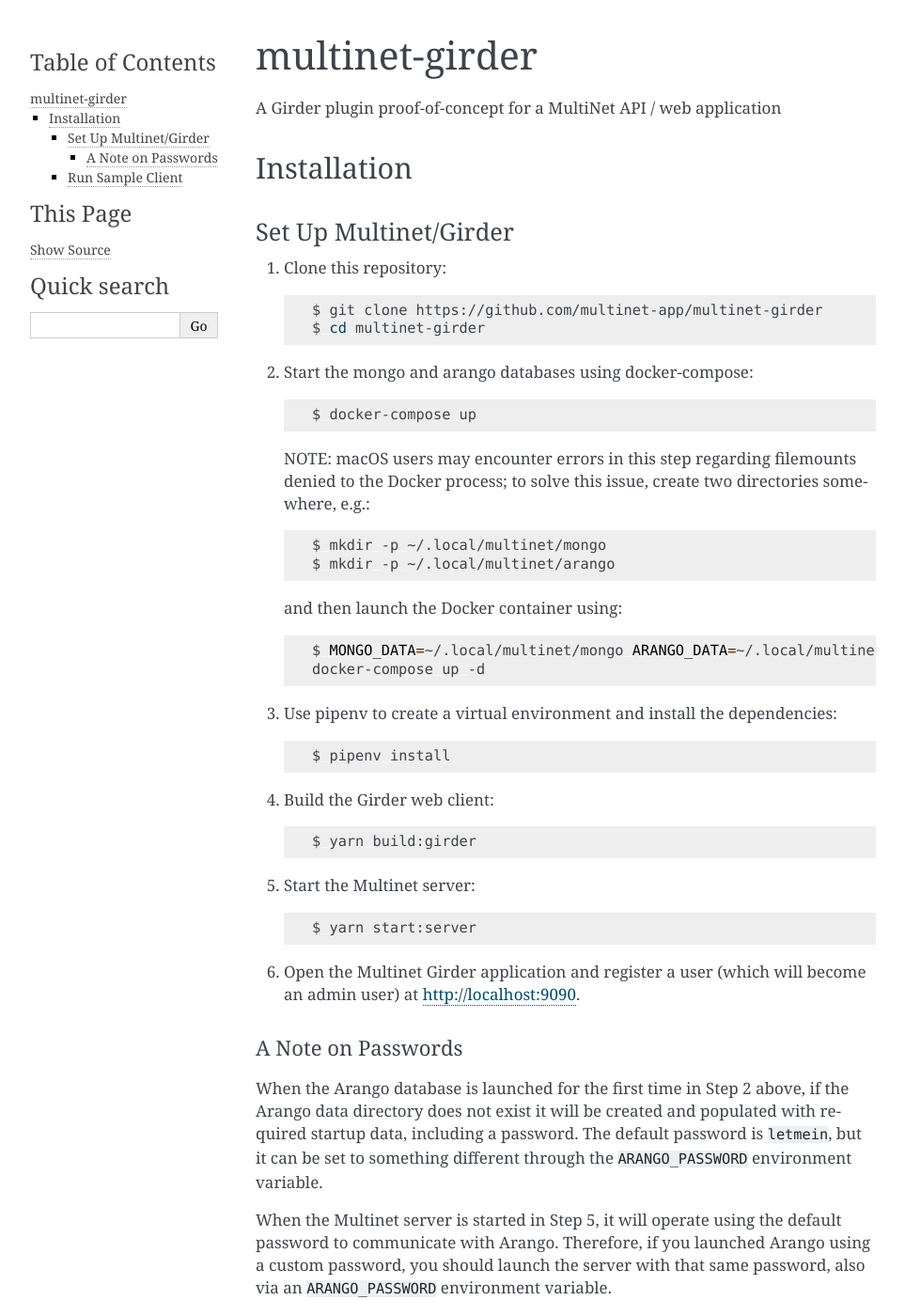
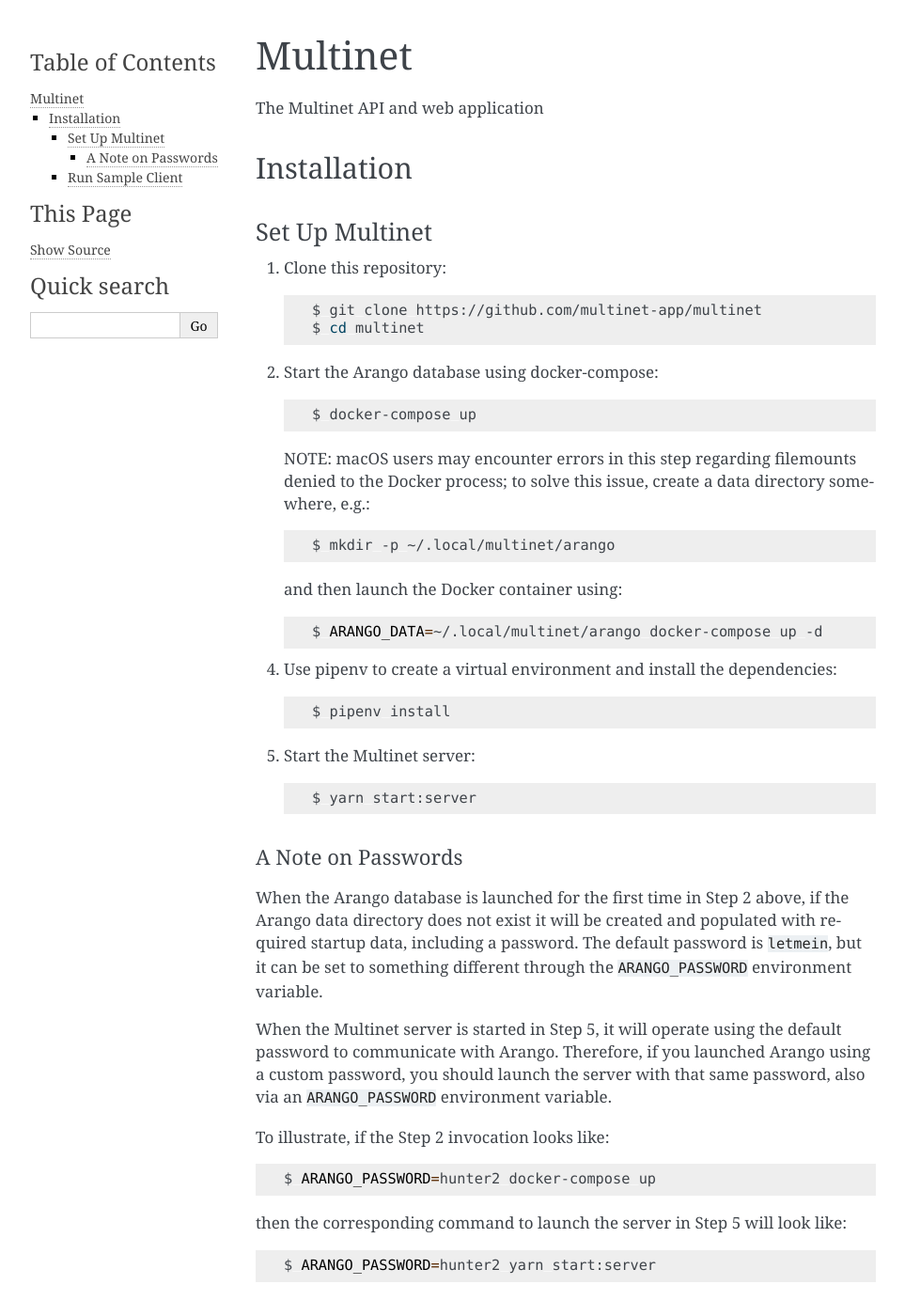
Before and after one commit to multinet-app/multinet-server, a Sphinx documentation site: the page built from docs/installation.rst, in a window 1280 px wide and 1400 px high. Shown: the whole window at 94% size, without its empty margins (148-1111 px from the left). Built offline with Sphinx 7.4.7, drawn with Linux system fonts in a browser that asks for light colours; some of the changed text lies outside the part shown.

```diff
--- a/docs/graphiql.rst
+++ b/docs/graphiql.rst
@@ -10,7 +10,7 @@ playing around with Multinet's GraphQL API.
 Installation
 ============
 
-1. Build and run the Multinet server (:ref:`multinet-girder`).
+1. Build and run the Multinet server (:ref:`multinet`).
 
 2. Install the dependencies: ::
 
--- a/docs/installation.rst
+++ b/docs/installation.rst
@@ -1,53 +1,44 @@
-.. _multinet-girder:
+.. _multinet:
 
-===============
-multinet-girder
-===============
-A Girder plugin proof-of-concept for a MultiNet API / web application
+========
+Multinet
+========
+The Multinet API and web application
 
 .. highlight:: sh
 
 Installation
 ============
 
-Set Up Multinet/Girder
-----------------------
+Set Up Multinet
+---------------
 
 1. Clone this repository: ::
 
-       $ git clone https://github.com/multinet-app/multinet-girder
-       $ cd multinet-girder
+       $ git clone https://github.com/multinet-app/multinet
+       $ cd multinet
 
-2. Start the mongo and arango databases using docker-compose: ::
+2. Start the Arango database using docker-compose: ::
 
        $ docker-compose up
 
-   NOTE: macOS users may encounter errors in this step regarding
-   filemounts denied to the Docker process; to solve this issue, create two
-   directories somewhere, e.g.::
+   NOTE: macOS users may encounter errors in this step regarding filemounts
+   denied to the Docker process; to solve this issue, create a data directory
+   somewhere, e.g.::
 
-       $ mkdir -p ~/.local/multinet/mongo
        $ mkdir -p ~/.local/multinet/arango
 
    and then launch the Docker container using::
 
-       $ MONGO_DATA=~/.local/multinet/mongo ARANGO_DATA=~/.local/multinet/arango
-       docker-compose up -d
+       $ ARANGO_DATA=~/.local/multinet/arango docker-compose up -d
 
-3. Use pipenv to create a virtual environment and install the dependencies: ::
+4. Use pipenv to create a virtual environment and install the dependencies: ::
 
        $ pipenv install
-
-4. Build the Girder web client: ::
-
-       $ yarn build:girder
 
 5. Start the Multinet server: ::
 
        $ yarn start:server
-
-6. Open the Multinet Girder application and register a user (which will become
-   an admin user) at http://localhost:9090.
 
 A Note on Passwords
 ~~~~~~~~~~~~~~~~~~~
```
Also changed, not shown: other parts of docs/installation.rst (+1 -1 lines), README.md (+1 -5 lines), package.json (+5 -5 lines), multinet/README.md (added), multinet/README.rst (deleted), 1 other file.
